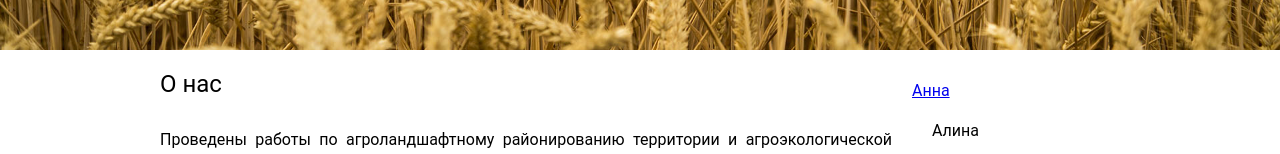
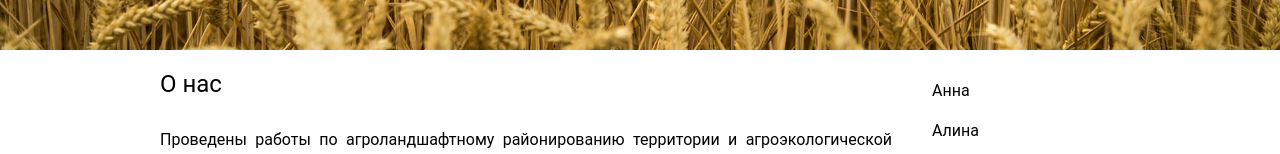
Before and after one commit to BashkatovaAnn/AAMM, a website: page index.html in a window 1280 px wide. Shown: the part 494-648 px from the top of the page. Drawn offline with Linux system fonts and the light colour scheme.

Commit message:
Update index.html

```diff
--- a/index.html
+++ b/index.html
@@ -24,7 +24,7 @@
 			<aside class="sidebar">
 				<div class="sidebar__menu">
 					<nav class="menu">
-						<div class="menu__item"><a href="bashkatova.html">Анна</a></div>
+						<div class="menu__item"><a class="menu__link" href="bashkatova.html">Анна</a></div>
 						<div class="menu__item"><a class="menu__link" href="olifir.html">Алина</a></div>
 						<div class="menu__item"><a class="menu__link" href="sokolova.html">Марина</a></div>
 						<div class="menu__item"><a class="menu__link" href="malchevskaya.html">Полина</a></div>
```
